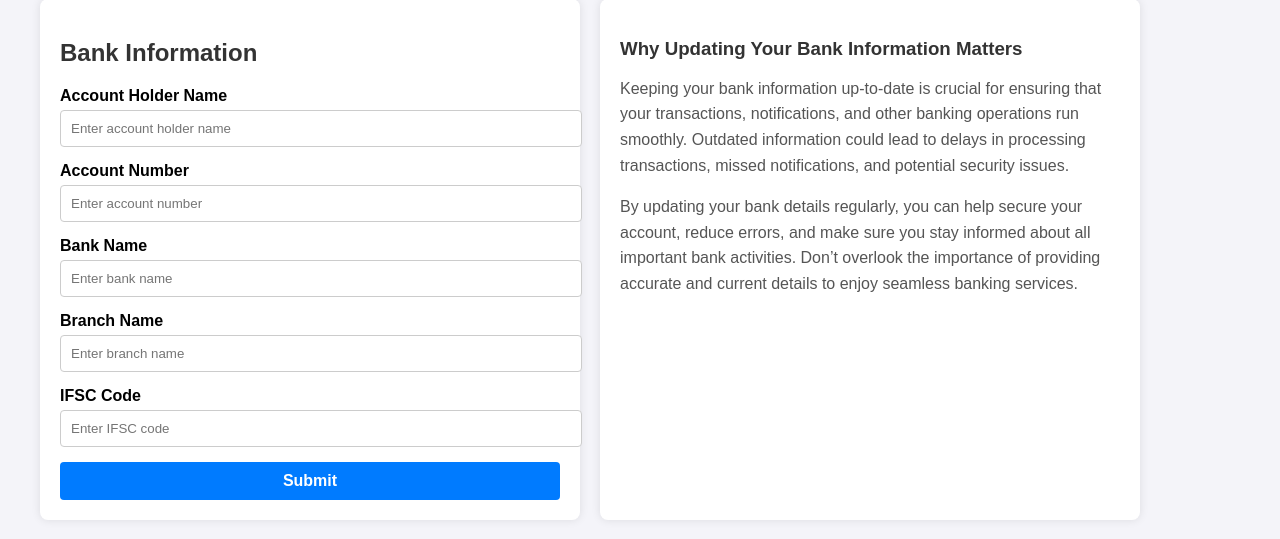
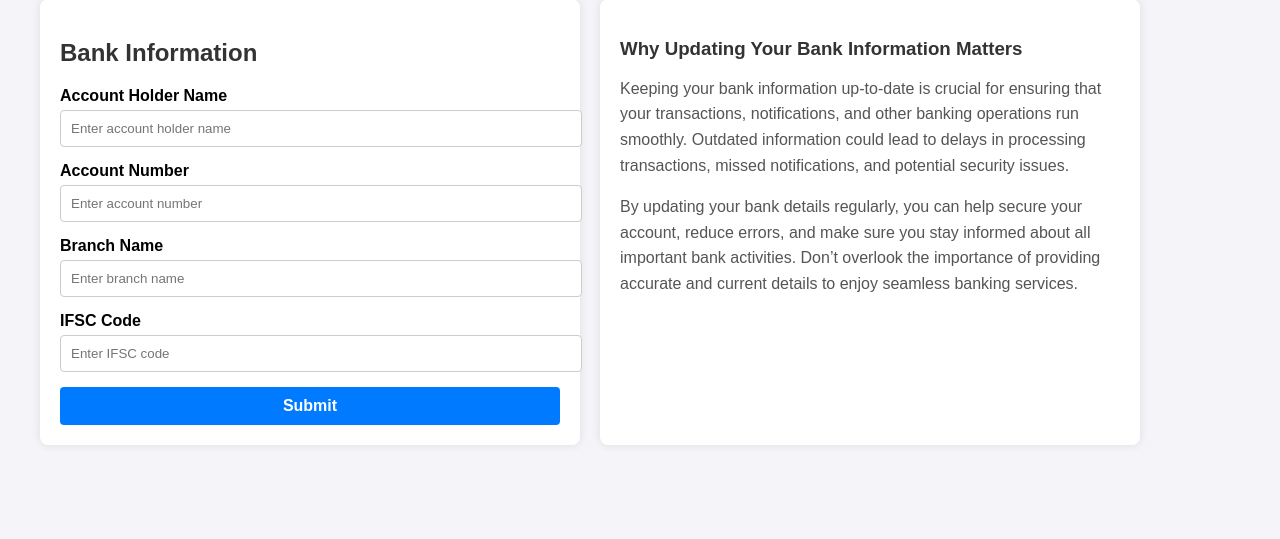
Before and after one commit to DOT-007/Test, a Flask app: page / in a window 1280 px wide. Shown: the part 101-640 px from the top of the page. Run offline with Flask 3, Linux system fonts and the light colour scheme.

Commit message:
Update contact.html

```diff
--- a/templates/contact.html
+++ b/templates/contact.html
@@ -169,8 +169,8 @@
                 <label for="account-number">Account Number</label>
                 <input type="number" id="account-number" name="account_number" required placeholder="Enter account number">
 
-                <label for="bank-name">Bank Name</label>
-                <input type="text" id="bank-name" name="bank_name" required placeholder="Enter bank name">
+              <!--  <label for="bank-name">Bank Name</label>
+                <input type="text" id="bank-name" name="bank_name" required placeholder="Enter bank name">-->
 
                 <label for="branch-name">Branch Name</label>
                 <input type="text" id="branch-name" name="branch_name" required placeholder="Enter branch name">
```
